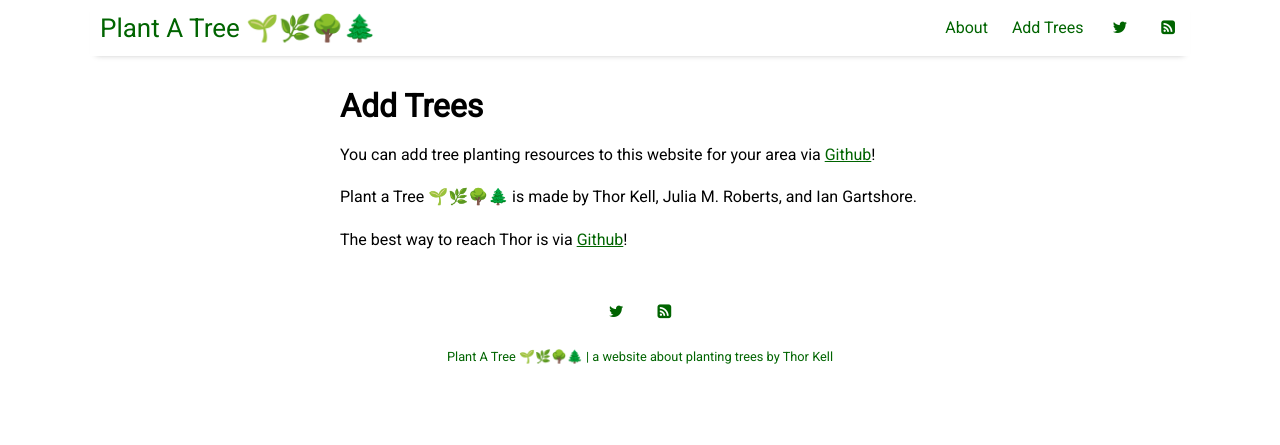
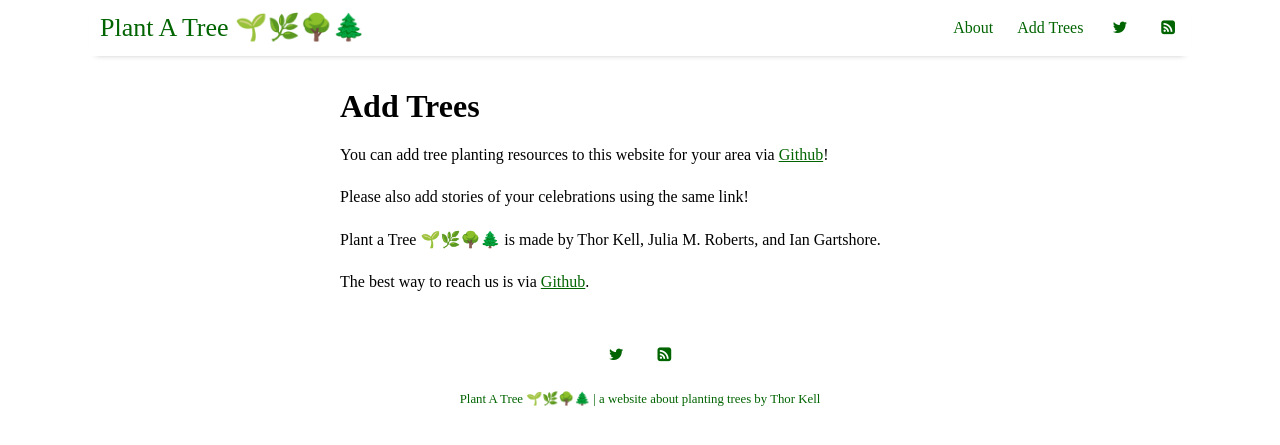
Before and after one commit to tkell/plant-a-tree, a Jekyll site: the page built from pages/contribute.md, in a window 1280 px wide. Shown: the top 445 px of the page. Built offline with Jekyll 4.4.1, drawn with Linux system fonts in a browser that asks for light colours; nearby versions of some CDN libraries.

Commit message:
Switch fonts, add link in about, change text in contribute

```diff
--- a/assets/css/main.scss
+++ b/assets/css/main.scss
@@ -6,9 +6,9 @@
   Site variables
 */
 
-$base-font-family: 'Roboto', sans-serif;
+$base-font-family: 'Didot', serif;
 
-$body-font-family: 'Roboto', sans-serif;
+$body-font-family: 'Didot', serif;
 
 $code-font-family: "Source Code Pro", monospace;
 
--- a/pages/contribute.md
+++ b/pages/contribute.md
@@ -5,6 +5,8 @@ title: Add Trees
 
 You can add tree planting resources to this website for your area via [Github](https://github.com/tkell/plant-a-tree)!
 
+Please also add stories of your celebrations using the same link!
+
 Plant a Tree 🌱🌿🌳🌲 is made by Thor Kell, Julia M. Roberts, and Ian Gartshore.
 
-The best way to reach Thor is via [Github](https://github.com/tkell/)!
+The best way to reach us is via [Github](https://github.com/tkell/).
```
Also changed, not shown: pages/about.md (+1 -1 lines), README.md, 5 other files.
